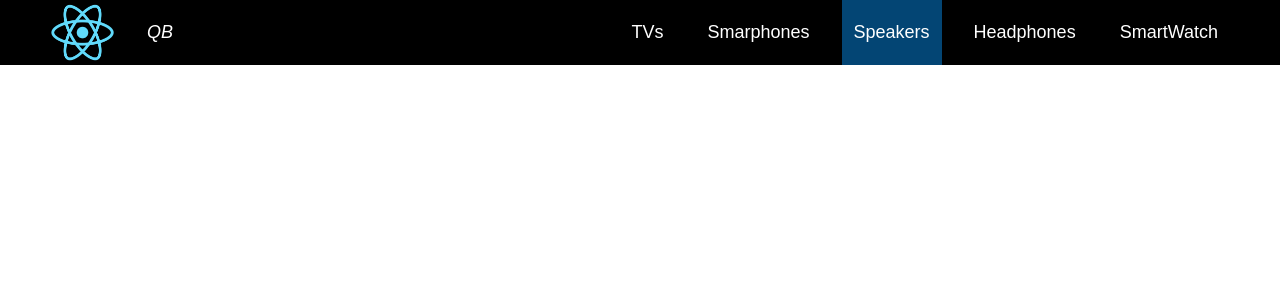
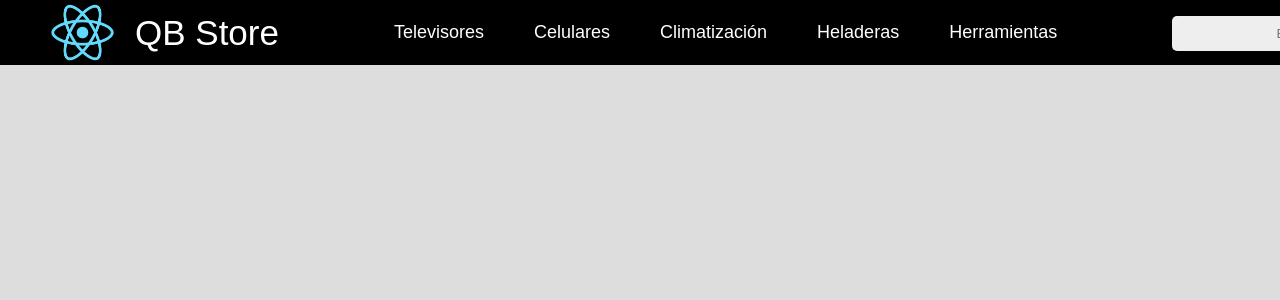
Before and after one commit to ddemsi21dess/coderhouse-ecommerce, a React (Create React App) app: page / in a window 1280 px wide. Shown: the top 300 px of the page. Built offline with nearby package versions, Linux system fonts and the light colour scheme.

Commit message:
create categories and search input

```diff
--- a/src/App.css
+++ b/src/App.css
@@ -6,14 +6,14 @@
 body {
   font-family: sans-serif;
   padding: 90px 20px 0;
+  background-color: #ddd;
 }
 
 .company-name{
-  font-style: italic;
+  font-size:35px !important;
 }
 .header {
-  /* background-color: #2b45c5; */
-
+  /* background-color: #2b45c5;   */
   background-color: black;
   height: 65px;
   position: fixed;
@@ -52,8 +52,9 @@ body {
 }
 
 .nav-menu-link {
-  padding: 8px 12px;
-  border-radius: 3px;
+  padding: 15px 15px 15px 15px;
+  margin:0;
+  /* border-radius: 3px; */
 }
 
 .nav-menu-link:hover,
@@ -62,15 +63,68 @@ body {
   transition: 0.5s;
 }
 
-/* TOGGLE */
-.nav-toggle {
-  color: white;
-  background: none;
-  border: none;
-  font-size: 30px;
-  padding: 0 20px;
+
+.dropdown{
+  top:80px;
+  display: flex;
+  margin: 0 auto;
+  border: 1px solid #034574;
+  width: 100px;
+
+}
+
+.dropdown-item{
+  line-height: 50px;
+  list-style: none;
+  width: max-content;
+  text-align: center;
+}
+
+hr{
+  width:98px;
+  margin-left:-40px;
+}
+
+.input-search{
+  height:35px;
+  width: 250px;
+  background-color: #eee;
+  border: none; /* <-- This thing here */
+  border-top-left-radius: 5px;
+  border-end-start-radius: 5px;
+
+}
+
+.input-search::placeholder {
+  text-align: center;
+
+}
+
+.input-search:focus{
+  outline: none !important;
+  border:2px solid #719ECE;;
+  box-shadow: 0 0 10px #719ECE;
+}
+.search-button{
+  height: 35px;
+  margin-left:0px;
+  border:1px solid #034574;
+  border-left:1px solid #ccc;
+  border-radius: 2px;
+  width: 40px;
+  background-color: #034574;
+  color:white;
+  cursor: pointer;
+}
+
+.search-button:hover{
+  background-color: #719ECE;
+  border: 2px solid #034574;
+  border-radius: 2px;
+}
+
+.user-name{
+  font-size: 20px;
   line-height: 65px;
-  cursor: pointer;
-
-  display: none;
+  color:#ccc;
 }
--- a/src/App.js
+++ b/src/App.js
@@ -1,41 +1,11 @@
 import './App.css';
-import { NavbarItem } from './components/NavbarItem';
+import { Navbar } from './components/Navbar';
 
-const menuItems = [
-  {name:'TVs'       ,id:'cat-1', isActive:false},
-  {name:'Smarphones',id:'cat-2', isActive:false},
-  {name:'Speakers'  ,id:'cat-3', isActive:true},
-  {name:'Headphones',id:'cat-4', isActive:false},
-  {name:'SmartWatch',id:'cat-5', isActive:false},
-]
 
 function App() {
   return (
     <>
-
-      <header className="header">
-          <nav className="nav">
-
-            <ul className="nav-menu">
-              <li className="nav-menu-item">
-                <a href="#" className="logo nav-link">
-                  <img src= './logo512.png' alt='logo' className='logo' />
-                </a>
-              </li>
-                <li className="nav-menu-item company-name">
-                  <a href="#" className="nav-menu-link nav-link ">QB</a>
-              </li>
-            </ul>
-
-            <ul className="nav-menu">
-              {
-                menuItems.map(item =>(
-                  <NavbarItem name={item.name} key={item.id} isActive={item.isActive}/>
-                ))
-              }
-            </ul>
-          </nav>
-        </header>
+      <Navbar/>
     </>
   );
 }
--- /dev/null
+++ b/src/components/DropdownItem.jsx
@@ -0,0 +1,22 @@
+import React from 'react'
+
+export const DropdownItem = () => {
+
+
+
+  return (
+    <>
+
+        <div class='dropdown'>
+          <ul>
+            <li className='dropdown-item'> TV1</li>
+            <hr />
+            <li className='dropdown-item'> TV2</li>
+            <hr />
+            <li className='dropdown-item'> TV3</li>
+          </ul>
+        </div>
+
+    </>
+  )
+}
--- /dev/null
+++ b/src/components/Navbar.jsx
@@ -0,0 +1,66 @@
+import React from 'react'
+import { DropdownItem } from './DropdownItem';
+
+import { NavbarItem } from './NavbarItem';
+
+const menuItems = [
+    {name:'Televisores'  ,id:'1'},
+    {name:'Celulares'    ,id:'2'},
+    {name:'Climatización',id:'3'},
+    {name:'Heladeras'    ,id:'4'},
+    {name:'Herramientas' ,id:'5'},
+  ]
+
+
+
+export const Navbar = () => {
+
+  const [activeId, setActiveId] = React.useState(null);
+
+  const onHandleSelectedItem = (id) => setActiveId(id);
+
+  return (
+    <>
+        <header className="header">
+            <nav className="nav">
+
+                <ul className="nav-menu">
+                 <li className="nav-menu-item">
+                     <a href="#" className="logo nav-link">
+                     <img src= './logo512.png' alt='logo' className='logo' />
+                     </a>
+                 </li>
+                     <li className="nav-menu-item company-name">
+                     <a href="#" className="nav-link ">QB Store</a>
+                 </li>
+                </ul>
+
+
+                <ul className="nav-menu">
+                {
+                    menuItems.map(item =>(
+                    // <li className={`nav-menu-item ${item.isActive ? 'nav-menu-link_active' : ''}`} key={item.id} >
+                    //   <a href="#" className="nav-menu-link nav-link">{item.name}</a>
+                    // </li>
+                    // <NavbarItem name={item.name} id={item.id} isActive={item.isActive}  onHandleClickItem={onHandleClickItem}/>
+                    <NavbarItem name={item.name} id={item.id} onHandleSelectedItem={onHandleSelectedItem} activeId={activeId}/>
+                    ))
+                }
+                </ul>
+
+
+
+                <ul className="nav-menu">
+                    <li className="nav-menu-item">
+                        <input className='input-search' placeholder='Buscar' type='text'></input>
+                        <button className='search-button'>Ir</button>
+                    </li>
+                    <li className="nav-menu-item ">
+                        <a href="#" className="nav-link user-name">Ingresar</a>
+                    </li>
+                </ul>
+            </nav>
+            </header>
+        </>
+  )
+}
--- a/src/components/NavbarItem.js
+++ /dev/null
@@ -1,11 +0,0 @@
-import React from 'react'
-
-export const NavbarItem = ({name,key,isActive}) => {
-  return (
-    <>
-     <li className={`nav-menu-item ${isActive ? 'nav-menu-link_active' : ''}`} key={key} >
-      <a href="#" className="nav-menu-link nav-link">{name}</a>
-     </li>
-    </>
-  )
-}
--- /dev/null
+++ b/src/components/NavbarItem.jsx
@@ -0,0 +1,24 @@
+import React from 'react'
+
+export const NavbarItem = ({name,id,onHandleSelectedItem,activeId}) => {
+
+  const [active, setActive] = React.useState(false);
+
+  const onHandleClick = () =>{
+    onHandleSelectedItem(id);
+  };
+
+  React.useEffect(() => {
+    if (activeId === id) setActive(true);
+    else setActive(false);
+  }, [activeId]);
+
+
+  return (
+    <>
+      <li className={`nav-menu-item ${active ? 'nav-menu-link_active' : ''}`}  key={id} onClick={onHandleClick}>
+        <a href="#" className="nav-menu-link nav-link">{name}</a>
+      </li>
+    </>
+  )
+}
```
